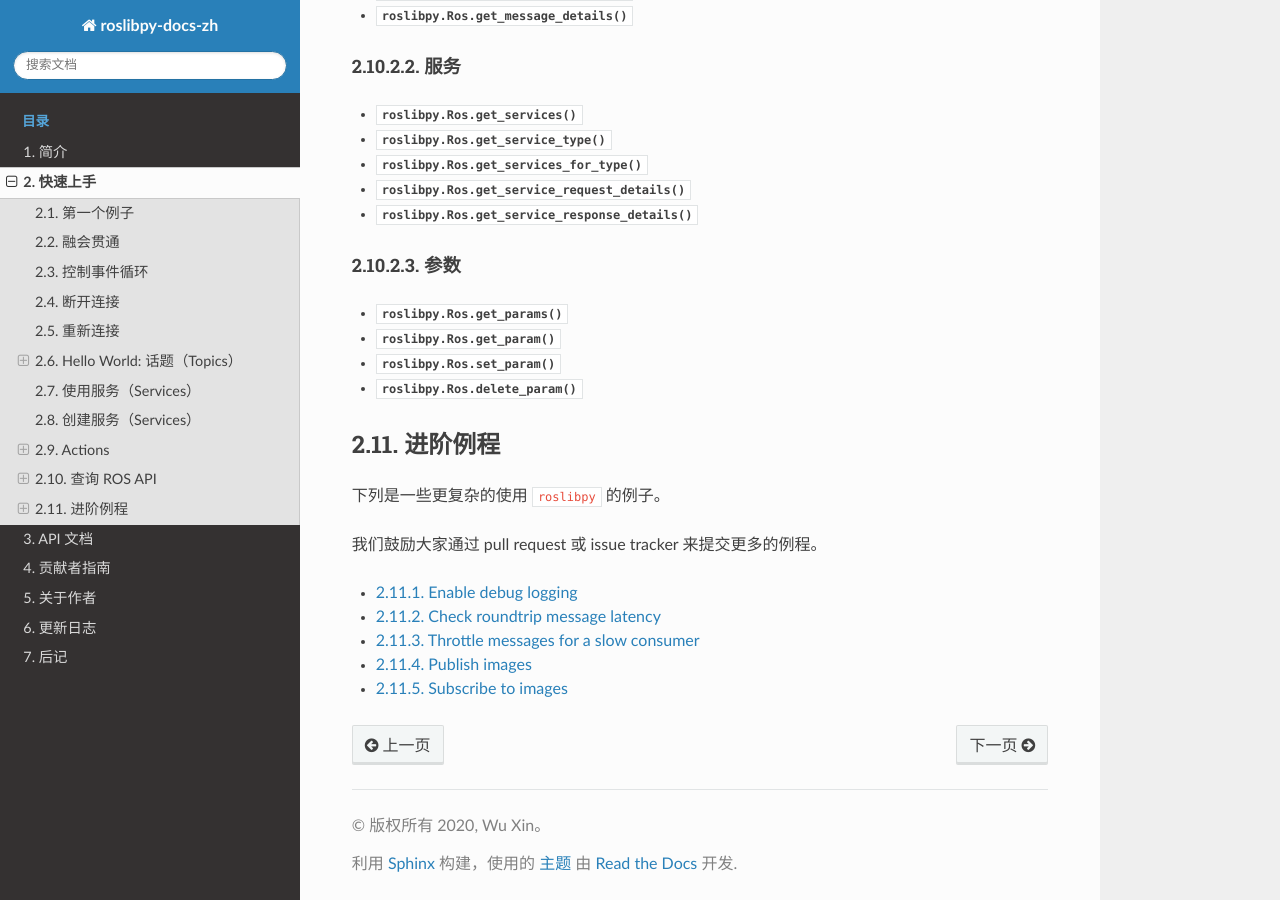
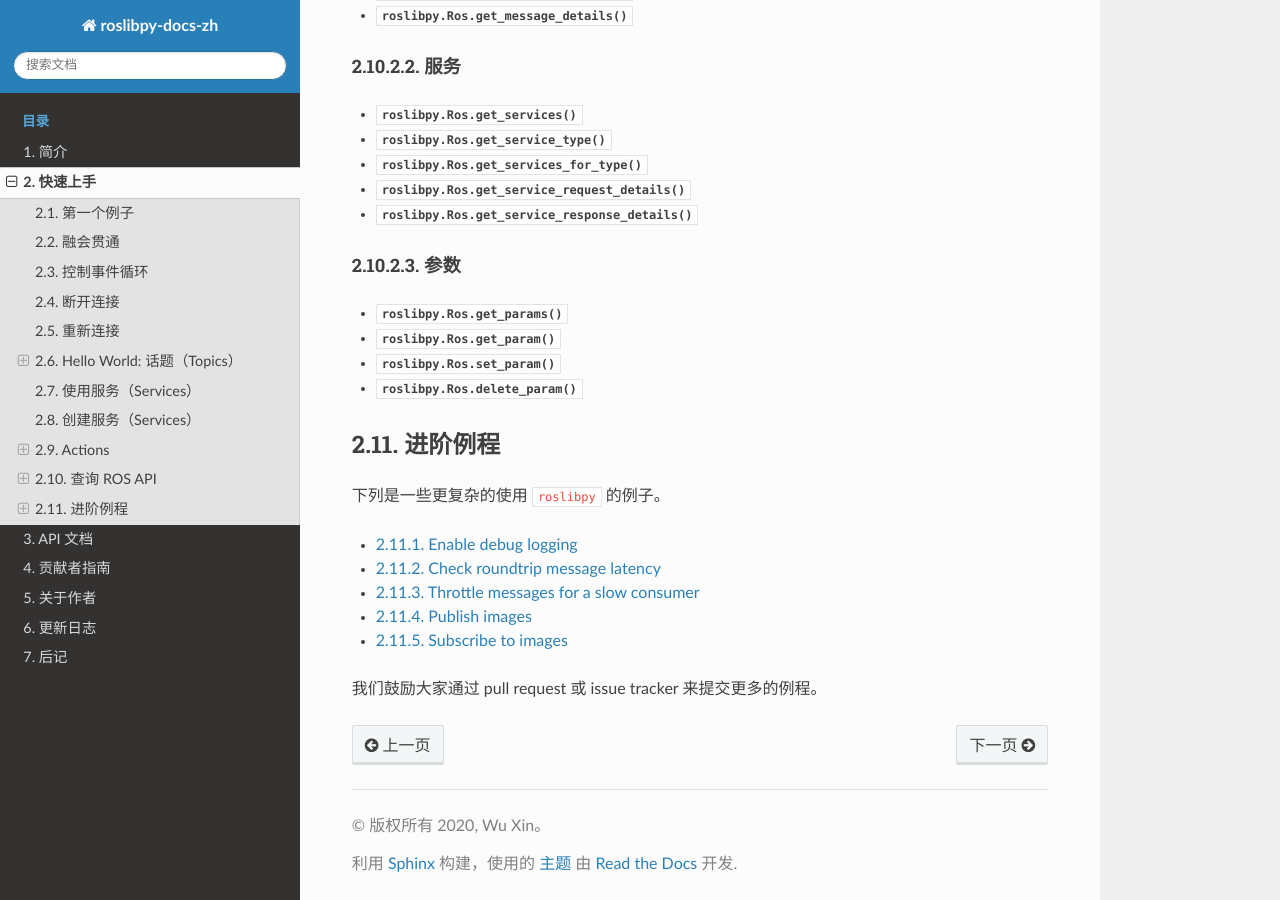
Before and after one commit to XinArkh/roslibpy-docs-zh, a Sphinx documentation site: the page built from docs/examples.rst, in a window 1280 px wide and 900 px high, scrolled down 8416 px. Built offline with Sphinx 7.4.7 and the Read the Docs theme 2.0.0, drawn with Linux system fonts in a browser that asks for light colours.

Commit message:
fix spelling error

```diff
--- a/docs/authors.rst
+++ b/docs/authors.rst
@@ -13,4 +13,4 @@
 本文档作者
 ----------
 
-* Wu XIn `@XinArkh <https://github.com/XinArkh>`_
+* Wu Xin `@XinArkh <https://github.com/XinArkh>`_
--- a/docs/examples.rst
+++ b/docs/examples.rst
@@ -296,10 +296,10 @@ ROS 提供了一系列 API 用来查询话题、服务、节点等。这些 API
 
 下列是一些更复杂的使用 ``roslibpy`` 的例子。
 
-我们鼓励大家通过 pull request 或 issue tracker 来提交更多的例程。
-
 .. toctree::
     :maxdepth: 2
     :glob:
 
     examples/*
+
+我们鼓励大家通过 pull request 或 issue tracker 来提交更多的例程。
```
